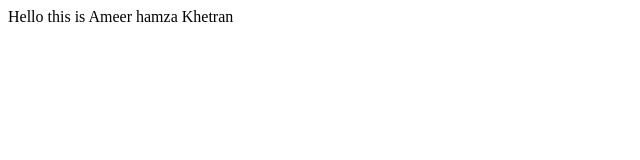
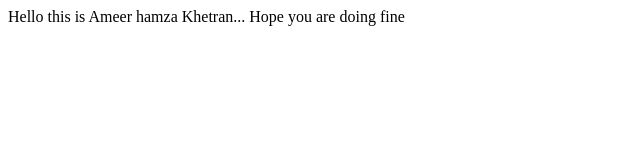
Before and after one commit to Ameer-Hamza-Khetran/Web-mobile-hybrid-app-development, a plain HTML site: page hello.html in a window 1280 px wide. Shown: the whole page, without its empty margins (0-640 px from the left). Drawn offline with Linux system fonts and the light colour scheme.

Commit message:
Update hello.html

```diff
--- a/hello.html
+++ b/hello.html
@@ -5,6 +5,6 @@
     <title></title>
   </head>
   <body>
-    Hello this is Ameer hamza Khetran
+    Hello this is Ameer hamza Khetran... Hope you are doing fine
   </body>
 </html>
```
